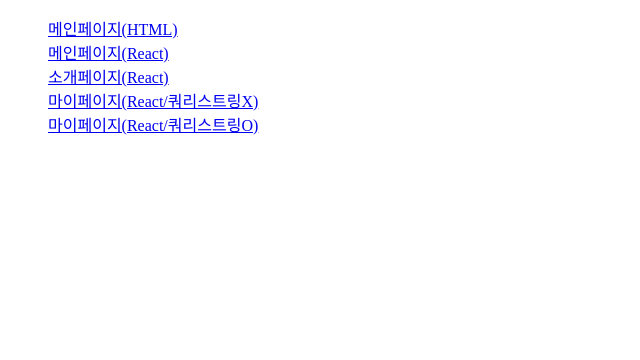
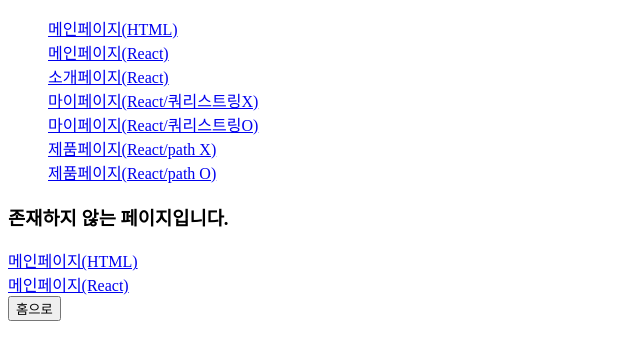
Before and after one commit to JeonghoonAHN0510/250526_Web_Spring2, a React (Vite) app in the folder src/main/reactapp/: page / in a window 1280 px wide. Shown: the top 360 px of the page, without its empty margins (0-640 px from the left). Built offline with nearby package versions, Linux system fonts and the light colour scheme.

Commit message:
Study[React] : Router

```diff
--- a/src/main/reactapp/src/example/Day04/Compoenet12.jsx
+++ b/src/main/reactapp/src/example/Day04/Compoenet12.jsx
@@ -1,4 +1,4 @@
-import { BrowserRouter, Link, Route, Routes, useSearchParams } from 'react-router-dom';
+import { BrowserRouter, Link, Route, Routes, useNavigate, useParams, useSearchParams } from 'react-router-dom';
 
 // [1] 메인페이지 컴포넌트
 function Home( props ){
@@ -18,7 +18,7 @@
     ) // return end
 } // func end
 
-// [3] 마이페이지 컴포넌트 : useSearchParams
+// [3] 마이페이지 컴포넌트 : useSearchParams -> 쿼리스트링
 function Mypage( props ){
     // React 쿼리스트링
     const [ searchParams ] = useSearchParams();
@@ -33,6 +33,42 @@
     ) // return end
 } // func end
 
+// [4] 제품페이지 : useParams -> path 매개변수
+function Product( props ){
+    // React path -> /product/코카콜라/1000
+    // const { 매개변수1, 매개변수2 } = useParams();
+    const { name, price } = useParams();
+
+    return(
+        <>
+        <h3> 제품페이지 </h3>
+        <p> 제품명 : {name} / 가격 : {price} </p>
+        </>
+    ) // return end
+} // func end
+
+// [5] 404페이지
+function Page404( props ){
+    // 1. useNavigate 반환값 저장
+    const navigate = useNavigate();
+
+    const 이동함수 = ( ) => {
+        // HTML 페이지전환 : <a>, location.href="URL"
+        // React 페이지전환 : <Link>, navigate("URL")
+        // 2. 반환값으로 navigate 사용하기
+        navigate("/home");
+    } // func end
+
+    return(
+        <>
+        <h3> 존재하지 않는 페이지입니다. </h3>
+        <a href="/home"> 메인페이지(HTML) </a> <br />
+        <Link to="/home"> 메인페이지(React) </Link> <br />
+        <button onClick={이동함수}> 홈으로 </button>
+        </>
+    ) // return end
+} // func end
+
 // 라우터 : 하나의 컴포넌트가 여러 컴포넌트를 연결해주는 구조
 // 1. 라우터 라이브러리 설치 : npm i react-router-dom
 export default function Component12( props ){
@@ -41,12 +77,14 @@
         <>
         <BrowserRouter>
             <ul>
-                <a href="/">메인페이지(HTML)</a>  <br />
+                <a href="/home">메인페이지(HTML)</a>  <br />
                 {/* 가상 URL은 <Link to="가상URL">을 사용 */}
                 <Link to="/home"> 메인페이지(React) </Link>   <br/>
                 <Link to="/about"> 소개페이지(React) </Link> <br/>
                 <Link to="/mypage"> 마이페이지(React/쿼리스트링X) </Link> <br/>
-                <Link to="/mypage?name=유재석&age=40"> 마이페이지(React/쿼리스트링O) </Link>
+                <Link to="/mypage?name=유재석&age=40"> 마이페이지(React/쿼리스트링O) </Link> <br/>
+                <Link to="/product"> 제품페이지(React/path X) </Link> <br/>
+                <Link to="/product/코카콜라/1000"> 제품페이지(React/path O) </Link>
             </ul>
             <Routes>
                 {/* 가상의 URL을 정의하고, 정의한 URL과 매핑할 컴포넌트 정의 */}
@@ -54,6 +92,9 @@
                 <Route path='/home' element={<Home/>}/>
                 <Route path='/about' element={<About/>}/>
                 <Route path='/mypage' element={<Mypage/>}/>
+                <Route path='/product/:name/:price' element={<Product/>}/>
+                {/* 만약에 존재하지 않는 가상 URL을 요청하면 404 컴포넌트 생성 */}
+                <Route path='*' element={<Page404/>}/>
             </Routes>
         </BrowserRouter>
         </>
```
